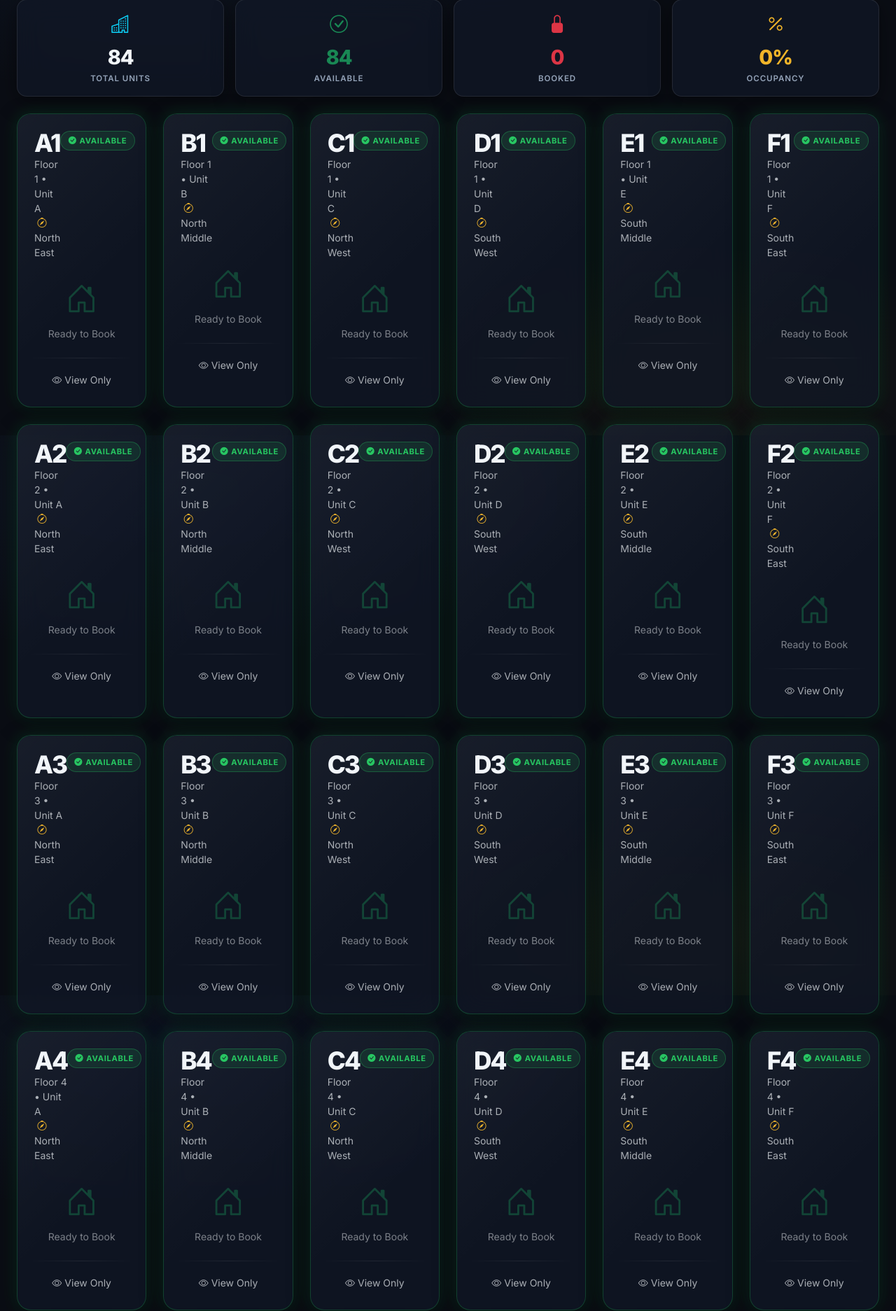
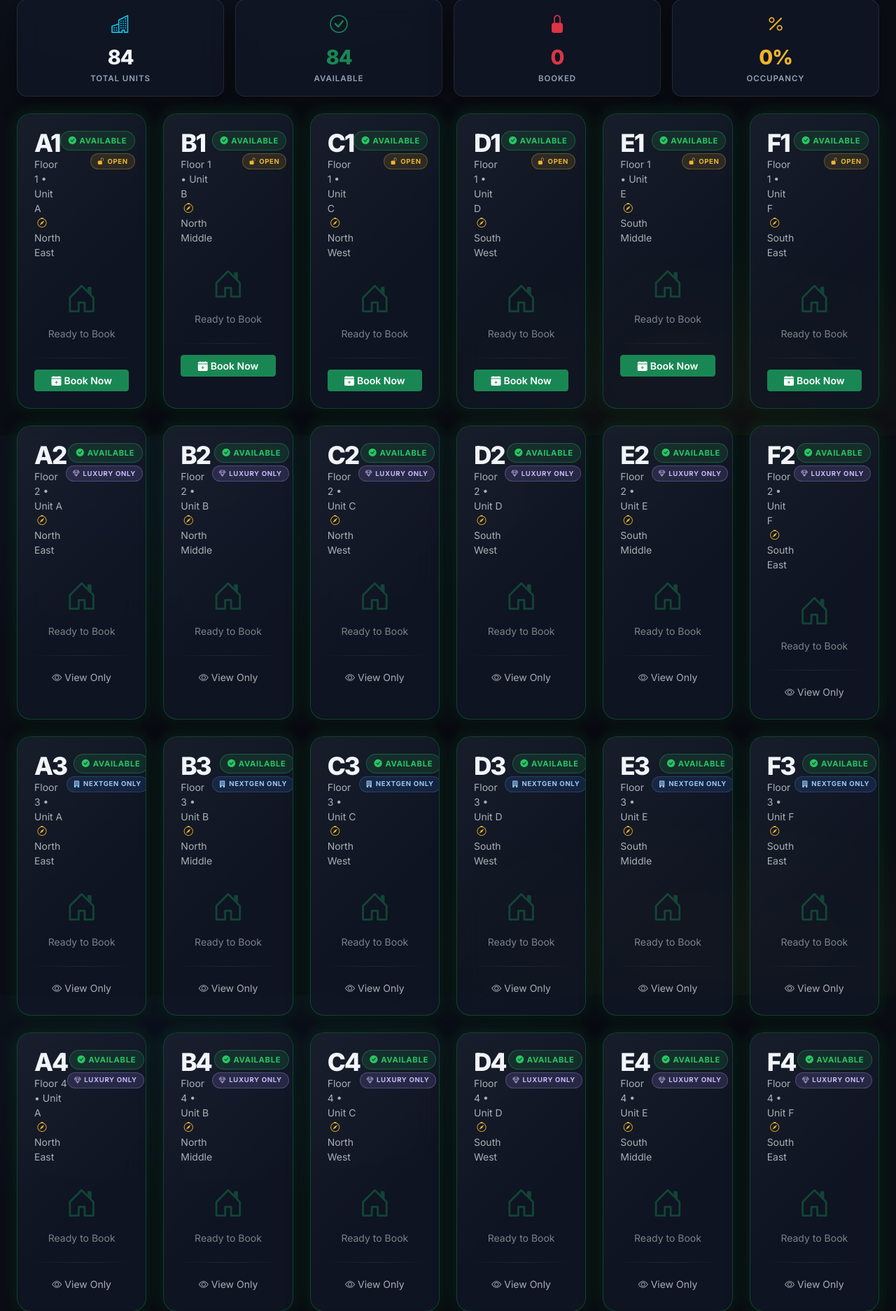
Before and after one commit to pythonicshariful/Apartment-Management-System, a Flask app: page / in a window 1280 px wide. Shown: the part 178-2051 px from the top of the page at 70% size. Run offline with Flask 3, Linux system fonts and the light colour scheme; the visitor is signed in with stand-in values (Sample User, id 1); data comes from the database, SQL or seed files in the repository.

Commit message:
feat: floor-based booking permissions (RBAC) and fix data entry errors

```diff
--- a/app.py
+++ b/app.py
@@ -41,6 +41,41 @@ COMPANY_DISPLAY = {
     "nextgen": "NextGen Design & Developers Ltd",
     "luxury":  "Luxury Construction",
 }
+
+# ---------------------------------------------------------------------------
+# Floor-based booking permission rules
+# ---------------------------------------------------------------------------
+# Floor 1 & 14  → both companies can book
+# Even floors (2,4,6,8,10,12) → Luxury only (Nextgen can view, not book)
+# Odd floors (3,5,7,9,11,13)  → Nextgen only (Luxury can view, not book)
+
+def get_floor(apt_id: str) -> int:
+    """Extract the floor number from an apartment ID like 'A7' → 7."""
+    try:
+        return int(apt_id[1:])
+    except (ValueError, IndexError):
+        return 0
+
+
+def can_book_apartment(apt_id: str, role: str) -> bool:
+    """Return True if *role* is allowed to BOOK the given apartment."""
+    floor = get_floor(apt_id)
+    if floor in (1, 14):
+        return True                       # both companies
+    if floor % 2 == 0:                    # even → Luxury only
+        return role == "luxury"
+    else:                                 # odd  → Nextgen only
+        return role == "nextgen"
+
+
+def floor_restriction_label(apt_id: str) -> str:
+    """Return a short human-readable restriction label for the UI."""
+    floor = get_floor(apt_id)
+    if floor in (1, 14):
+        return "Open"
+    if floor % 2 == 0:
+        return "Luxury Only"
+    return "NextGen Only"
 
 # ---------------------------------------------------------------------------
 # Helpers
@@ -97,10 +132,23 @@ def operator_required(f):
 
 @app.context_processor
 def inject_globals():
+    role = session.get("role")
+
+    def _can_book_floor(apt_id):
+        """Template helper: can current role book this apartment?"""
+        if not role:
+            return False
+        return can_book_apartment(apt_id, role)
+
+    def _floor_label(apt_id):
+        return floor_restriction_label(apt_id)
+
     return {
-        "COMPANY_DISPLAY": COMPANY_DISPLAY,
-        "current_role":    session.get("role"),
-        "current_company": session.get("role"),
+        "COMPANY_DISPLAY":      COMPANY_DISPLAY,
+        "current_role":         role,
+        "current_company":      role,
+        "can_book_floor":       _can_book_floor,
+        "floor_label":          _floor_label,
     }
 
 
@@ -174,6 +222,17 @@ def book(apt_id):
 
     if apartment["status"] == "Booked":
         flash(f"Apartment {apt_id} is already booked.", "danger")
+        return redirect(url_for("dashboard"))
+
+    # Floor-based permission check
+    if not can_book_apartment(apt_id, role):
+        floor = get_floor(apt_id)
+        label = floor_restriction_label(apt_id)
+        flash(
+            f"Floor {floor} is restricted to {label}. "
+            f"{COMPANY_DISPLAY[role]} cannot book this apartment.",
+            "danger"
+        )
         return redirect(url_for("dashboard"))
 
     name          = request.form.get("name", "").strip()
--- a/static/css/style.css
+++ b/static/css/style.css
@@ -823,3 +823,66 @@ body {
   background: rgba(255,255,255,0.07);
   color: var(--color-text);
 }
+
+/* ── Floor Restriction Badges ────────────────────────────────── */
+/* Small pill shown in the card header next to the status badge   */
+.floor-badge {
+  display: inline-flex;
+  align-items: center;
+  font-size: 0.6rem;
+  font-weight: 700;
+  padding: 0.2rem 0.55rem;
+  border-radius: 999px;
+  text-transform: uppercase;
+  letter-spacing: 0.07em;
+  white-space: nowrap;
+}
+
+/* Luxury Only — purple tint */
+.floor-badge-luxury {
+  background: rgba(167,139,250,0.14);
+  color: #c4b5fd;
+  border: 1px solid rgba(167,139,250,0.3);
+}
+
+/* NextGen Only — blue tint */
+.floor-badge-nextgen {
+  background: rgba(59,130,246,0.13);
+  color: #93c5fd;
+  border: 1px solid rgba(59,130,246,0.28);
+}
+
+/* Open (floors 1 & 14) — gold tint */
+.floor-badge-open {
+  background: rgba(240,180,41,0.12);
+  color: var(--color-gold);
+  border: 1px solid rgba(240,180,41,0.28);
+}
+
+/* ── Floor Restricted Notice (action area) ───────────────────── */
+/* Shown in place of the Book button for the locked-out company   */
+.floor-restricted-notice {
+  display: flex;
+  align-items: center;
+  justify-content: center;
+  font-size: 0.72rem;
+  font-weight: 700;
+  text-transform: uppercase;
+  letter-spacing: 0.06em;
+  padding: 0.45rem 0.75rem;
+  border-radius: var(--radius-sm);
+  text-align: center;
+  gap: 0.3rem;
+}
+
+.floor-restricted-luxury {
+  background: rgba(167,139,250,0.10);
+  color: #c4b5fd;
+  border: 1px dashed rgba(167,139,250,0.35);
+}
+
+.floor-restricted-nextgen {
+  background: rgba(59,130,246,0.10);
+  color: #93c5fd;
+  border: 1px dashed rgba(59,130,246,0.32);
+}
--- a/templates/dashboard.html
+++ b/templates/dashboard.html
@@ -92,7 +92,8 @@
     {% for apt in apartments %}
     {% set is_booked   = apt.status == 'Booked' %}
     {% set is_owner    = current_role == 'admin' or (current_role == apt.booked_by) %}
-    {% set can_book    = not is_booked and current_role in ('nextgen', 'luxury') %}
+    {% set can_book    = not is_booked and can_book_floor(apt.id) %}
+    {% set apt_floor_label = floor_label(apt.id) %}
     {% include "partials/apartment_card.html" %}
     {% endfor %}
   </div>
--- a/templates/partials/apartment_card.html
+++ b/templates/partials/apartment_card.html
@@ -2,7 +2,6 @@
   <div class="apt-card glass-card {{ 'apt-booked' if is_booked else 'apt-available' }} animate-fade-in"
        id="card-{{ apt.id }}">
 
-    <!-- Card Header -->
     <div class="apt-card-header d-flex align-items-start justify-content-between">
       <div>
         <div class="apt-id">{{ apt.id }}</div>
@@ -13,13 +12,23 @@
           <i class="bi bi-compass ms-1 text-gold"></i> {{ series_dir.get(apt.id[0], '') }}
         </div>
       </div>
-      <span class="apt-badge {% if is_booked %}badge-booked{% else %}badge-available{% endif %}">
-        {% if is_booked %}
-          <i class="bi bi-lock-fill me-1"></i>Booked
+      <div class="d-flex flex-column align-items-end gap-1">
+        <span class="apt-badge {% if is_booked %}badge-booked{% else %}badge-available{% endif %}">
+          {% if is_booked %}
+            <i class="bi bi-lock-fill me-1"></i>Booked
+          {% else %}
+            <i class="bi bi-check-circle-fill me-1"></i>Available
+          {% endif %}
+        </span>
+        {# Floor restriction badge #}
+        {% if apt_floor_label == 'Luxury Only' %}
+          <span class="floor-badge floor-badge-luxury"><i class="bi bi-gem me-1"></i>Luxury Only</span>
+        {% elif apt_floor_label == 'NextGen Only' %}
+          <span class="floor-badge floor-badge-nextgen"><i class="bi bi-building-fill me-1"></i>NextGen Only</span>
         {% else %}
-          <i class="bi bi-check-circle-fill me-1"></i>Available
+          <span class="floor-badge floor-badge-open"><i class="bi bi-unlock-fill me-1"></i>Open</span>
         {% endif %}
-      </span>
+      </div>
     </div>
 
     <!-- Status Visual -->
@@ -85,6 +94,19 @@
       </button>
       {% endif %}
 
+      {# View-only notice for restricted available floors #}
+      {% if not is_booked and not can_book and current_role in ('nextgen', 'luxury') %}
+        {% if apt_floor_label == 'Luxury Only' %}
+        <div class="floor-restricted-notice floor-restricted-luxury">
+          <i class="bi bi-gem me-1"></i>Luxury Exclusive Floor
+        </div>
+        {% elif apt_floor_label == 'NextGen Only' %}
+        <div class="floor-restricted-notice floor-restricted-nextgen">
+          <i class="bi bi-building-fill me-1"></i>NextGen Exclusive Floor
+        </div>
+        {% endif %}
+      {% endif %}
+
       {% if is_booked %}
       <!-- View Profile (always visible to logged-in users) -->
       <button type="button"
```
